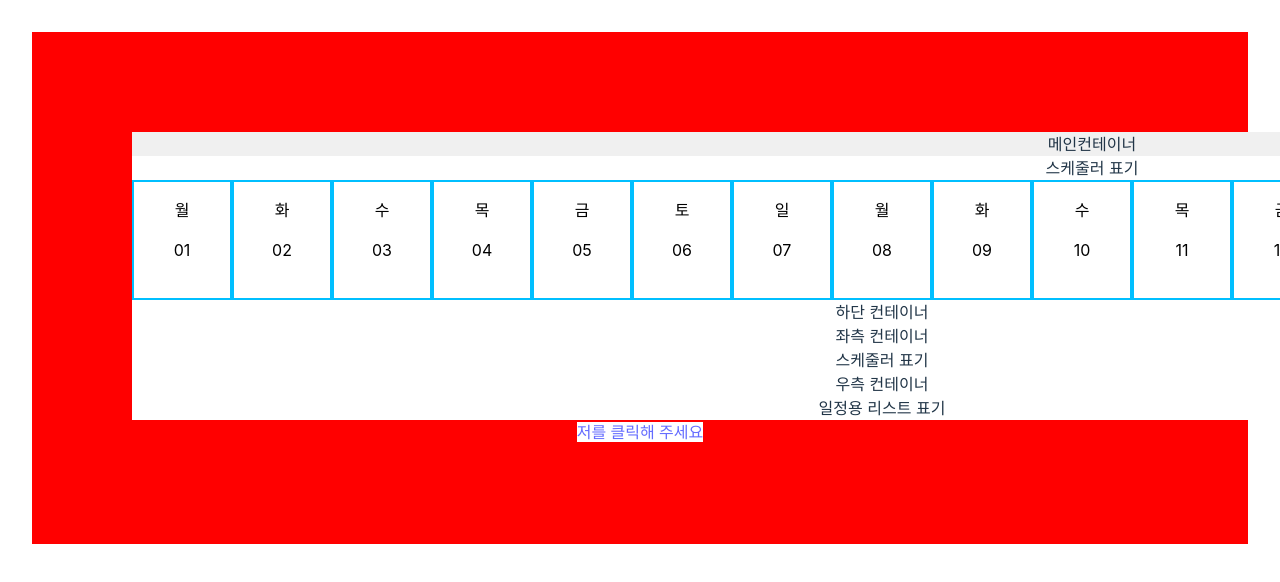
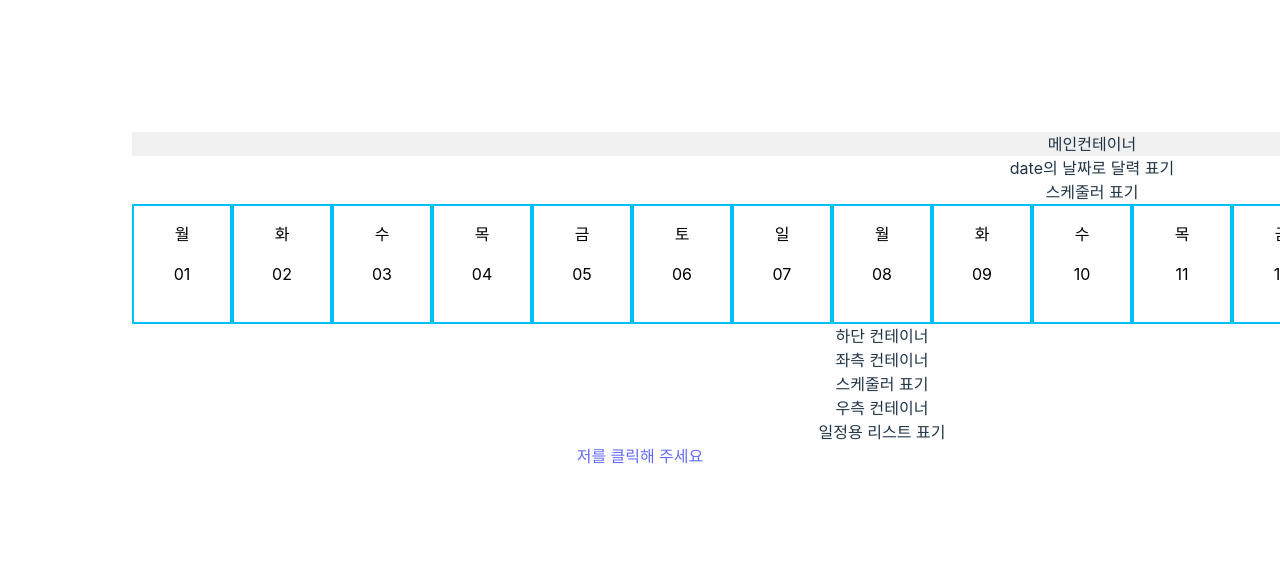
Before and after one commit to JayJHFE/React-Scheduler, a React (Vite) app in the folder PortFolio-vite/: page /scheduler in a window 1280 px wide. Shown: the top 582 px of the page. Built offline with nearby package versions, Linux system fonts and the light colour scheme.

Commit message:
스케줄러 스타일링 작업

```diff
--- a/PortFolio-vite/GlobalStyle.ts
+++ b/PortFolio-vite/GlobalStyle.ts
@@ -1,9 +1,15 @@
 import { createGlobalStyle } from "styled-components";
 
 const GlobalStyle = createGlobalStyle`
-	// 코드 생략
-    * {
+    body {
+        margin: 0;
+        padding: 0;
         box-sizing: border-box;
+        baground-color: #f0f0f0;
+    }
+
+    *, *::before, *::after {
+        box-sizing: inherit;
     }
 `;
 
--- a/PortFolio-vite/src/components/scheduler/calendar/index.tsx
+++ b/PortFolio-vite/src/components/scheduler/calendar/index.tsx
@@ -28,7 +28,7 @@ function Calendar() {
 
   return (
     <div>
-      {/* date의 날짜로 달력 표기 */}
+      date의 날짜로 달력 표기
       <div>스케줄러 표기</div>
       <S.rowScheduler>
         {selectedDate?.map((day, idx) => (
--- a/PortFolio-vite/src/css/mainStyle.ts
+++ b/PortFolio-vite/src/css/mainStyle.ts
@@ -3,7 +3,6 @@ import styled from "styled-components";
 export const Body = styled.div`
   width: 100%;
   padding: 100px;
-  background-color: red;
 `;
 export const Container = styled.div`
   width: 1920px;
--- a/PortFolio-vite/src/css/scheduler.ts
+++ b/PortFolio-vite/src/css/scheduler.ts
@@ -4,6 +4,6 @@ export const rowScheduler = styled.div`
   display: flex;
   flex-direction: row;
   overflow-x: auto;
-  width: 100%;
+  width: 1920px;
   white-space: nowrap;
 `;
--- a/PortFolio-vite/src/main.tsx
+++ b/PortFolio-vite/src/main.tsx
@@ -5,11 +5,13 @@ import "./index.css";
 import { BrowserRouter } from "react-router-dom";
 import { Provider } from "react-redux";
 import { store } from "./redux/store/store.ts";
+import GlobalStyle from "../GlobalStyle.ts";
 
 ReactDOM.createRoot(document.getElementById("root")!).render(
   <React.StrictMode>
     <Provider store={store}>
       <BrowserRouter>
+        <GlobalStyle />
         <App />
       </BrowserRouter>
     </Provider>
```
